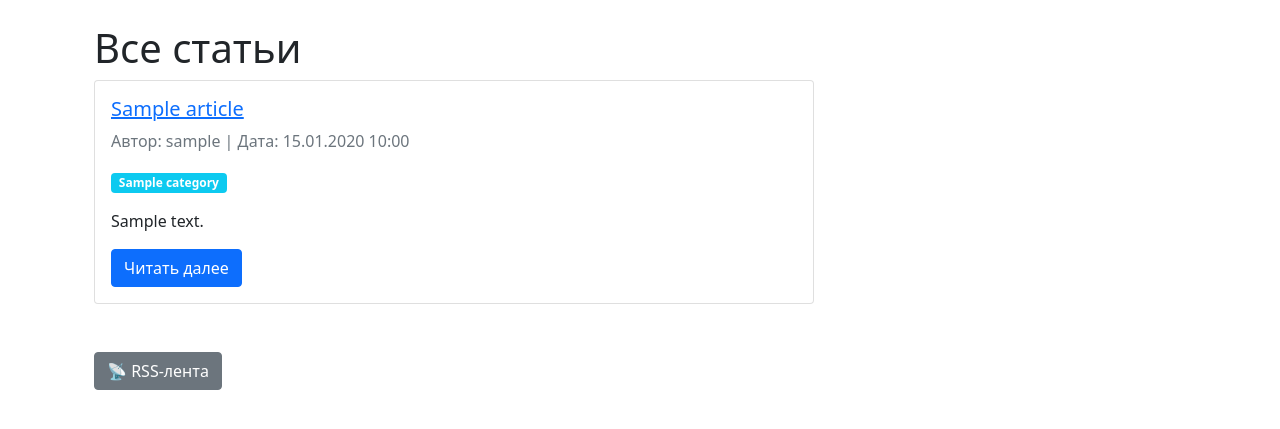
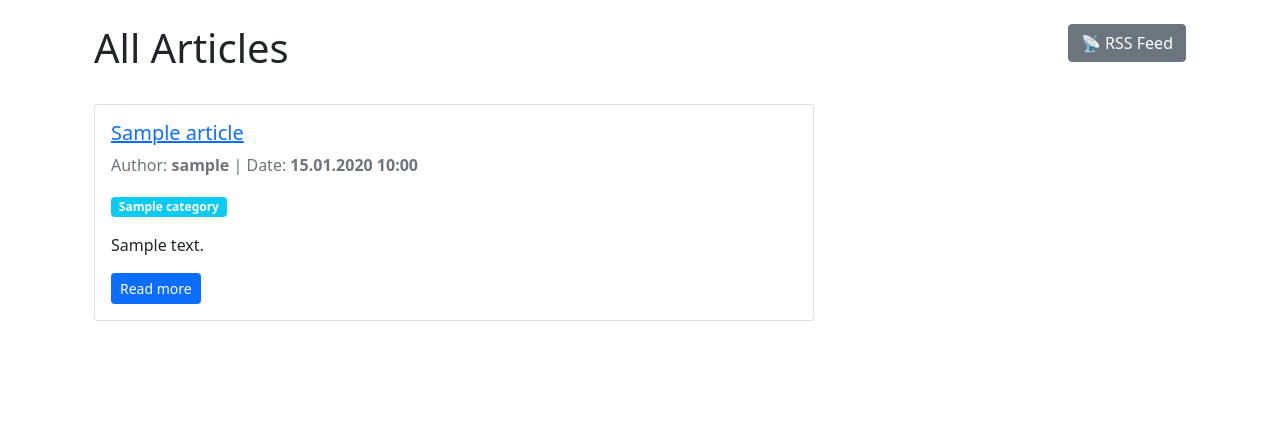
Before and after one commit to Dmitriy0709/django, a Django app: template mysite/blogapp/templates/blogapp/article_list.html in a window 1280 px wide. Shown: the part 56-485 px from the top of the page. Run offline with Django 5.2, Linux system fonts and the light colour scheme; the template is opened without the code that fills it: most values are stand-ins (such as "Sample title", 1, 10 or a date in 2020).

Commit message:
upload csv27

```diff
--- a/mysite/blogapp/templates/blogapp/article_list.html
+++ b/mysite/blogapp/templates/blogapp/article_list.html
@@ -1,10 +1,20 @@
 {% extends 'base.html' %}
+{% load i18n %}
 
-{% block title %}Статьи{% endblock %}
+{% block title %}{% trans "Articles" %}{% endblock %}
 
 {% block content %}
 <div class="container">
-    <h1>Все статьи</h1>
+    <div class="row mb-4">
+        <div class="col-md-8">
+            <h1>{% trans "All Articles" %}</h1>
+        </div>
+        <div class="col-md-4 text-end">
+            <a href="{% url 'blogapp:latest-feed' %}" class="btn btn-secondary">
+                📡 {% trans "RSS Feed" %}
+            </a>
+        </div>
+    </div>
 
     <div class="row">
         {% for article in articles %}
@@ -17,8 +27,8 @@
                         </a>
                     </h5>
                     <p class="card-text text-muted">
-                        Автор: {{ article.author.username }} |
-                        Дата: {{ article.pub_date|date:"d.m.Y H:i" }}
+                        {% trans "Author:" %} <strong>{{ article.author.get_full_name|default:article.author.username }}</strong>
+                        | {% trans "Date:" %} <strong>{{ article.pub_date|date:"d.m.Y H:i" }}</strong>
                     </p>
                     {% if article.category %}
                     <p>
@@ -26,54 +36,50 @@
                     </p>
                     {% endif %}
                     <p class="card-text">{{ article.content|truncatewords:50 }}</p>
-                    <a href="{% url 'blogapp:article' article.pk %}" class="btn btn-primary">
-                        Читать далее
+                    <a href="{% url 'blogapp:article' article.pk %}" class="btn btn-primary btn-sm">
+                        {% trans "Read more" %}
                     </a>
                 </div>
             </div>
         </div>
         {% empty %}
         <div class="col-md-8">
-            <p>Нет опубликованных статей.</p>
+            <div class="alert alert-info">
+                {% trans "No published articles yet." %}
+            </div>
         </div>
         {% endfor %}
     </div>
 
     <!-- Пагинация -->
     {% if is_paginated %}
-    <nav aria-label="Page navigation">
+    <nav aria-label="{% trans 'Page navigation' %}">
         <ul class="pagination justify-content-center">
             {% if page_obj.has_previous %}
             <li class="page-item">
-                <a class="page-link" href="?page=1">Первая</a>
+                <a class="page-link" href="?page=1">{% trans "First" %}</a>
             </li>
             <li class="page-item">
-                <a class="page-link" href="?page={{ page_obj.previous_page_number }}">Предыдущая</a>
+                <a class="page-link" href="?page={{ page_obj.previous_page_number }}">{% trans "Previous" %}</a>
             </li>
             {% endif %}
 
             <li class="page-item active">
                 <span class="page-link">
-                    {{ page_obj.number }} из {{ page_obj.paginator.num_pages }}
+                    {{ page_obj.number }} {% trans "of" %} {{ page_obj.paginator.num_pages }}
                 </span>
             </li>
 
             {% if page_obj.has_next %}
             <li class="page-item">
-                <a class="page-link" href="?page={{ page_obj.next_page_number }}">Следующая</a>
+                <a class="page-link" href="?page={{ page_obj.next_page_number }}">{% trans "Next" %}</a>
             </li>
             <li class="page-item">
-                <a class="page-link" href="?page={{ page_obj.paginator.num_pages }}">Последняя</a>
+                <a class="page-link" href="?page={{ page_obj.paginator.num_pages }}">{% trans "Last" %}</a>
             </li>
             {% endif %}
         </ul>
     </nav>
     {% endif %}
-
-    <div class="mt-4">
-        <a href="{% url 'blogapp:latest-feed' %}" class="btn btn-secondary">
-            📡 RSS-лента
-        </a>
-    </div>
 </div>
 {% endblock %}
```
Also changed, not shown: mysite/blogapp/templates/blogapp/article_detail.html (+8 -5 lines), mysite/blogapp/views.py (+8 -7 lines).
